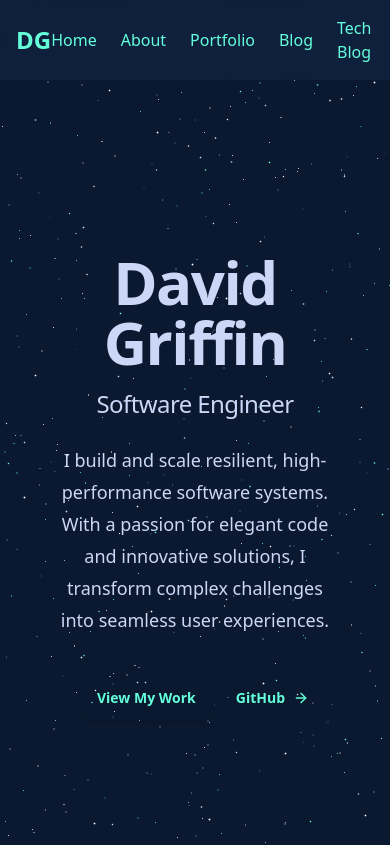
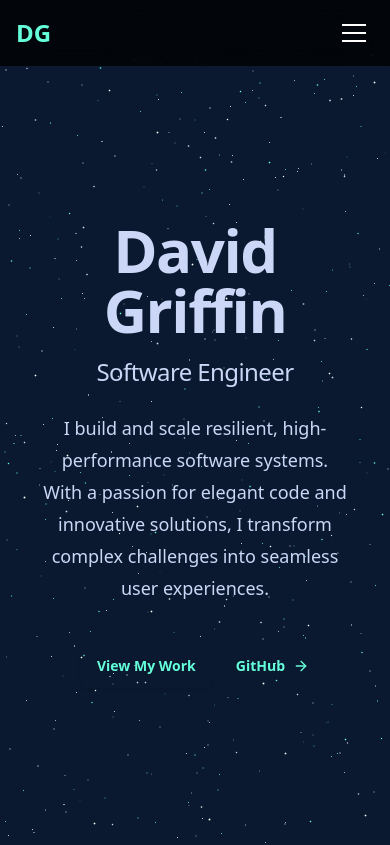
Before and after one commit to Davie3/davie3-com, a Next.js app: page / in a window 390 px wide. Shown: the top 845 px of the page. Built offline with nearby package versions, Linux system fonts and the light colour scheme.

Commit message:
feat: add responsive mobile navigation with animated menu overlay

```diff
--- a/src/app/page.tsx
+++ b/src/app/page.tsx
@@ -11,7 +11,10 @@ const GITHUB_URL = 'https://github.com/davie3';
  */
 export default function Home(): JSX.Element {
   return (
-    <main className="flex flex-col items-center justify-center min-h-screen p-8 text-center bg-background">
+    <main
+      className="flex flex-col items-center justify-center p-4 text-center md:p-8"
+      style={{ minHeight: 'calc(100vh - 4rem)' }}
+    >
       <div className="max-w-3xl">
         <h1 className="text-6xl font-bold tracking-tight text-primary sm:text-7xl md:text-8xl">
           David Griffin
--- a/src/components/header.tsx
+++ b/src/components/header.tsx
@@ -3,6 +3,7 @@
 import { motion } from 'framer-motion';
 import Link from 'next/link';
 import { usePathname } from 'next/navigation';
+import { MobileNav } from '@/components/mobile-nav';
 
 type NavLink = {
   name: string;
@@ -46,18 +47,17 @@ export function Header() {
 
   return (
     <motion.header
-      className="fixed top-0 left-0 right-0 z-50 bg-[color:var(--color-navy-light)]/80 backdrop-blur-md"
+      className="fixed top-0 left-0 right-0 z-50 bg-black/80 backdrop-blur-md"
       initial={{ y: -100, opacity: 0 }}
       animate={{ y: 0, opacity: 1 }}
       transition={{ duration: 0.5 }}
     >
       <nav className="container mx-auto flex items-center justify-between p-4">
-        <Link
-          href="/"
-          className="text-2xl font-bold text-[color:var(--color-accent)]"
-        >
+        <Link href="/" className="text-2xl font-bold text-primary">
           DG
         </Link>
+
+        <div className="hidden md:block">
           <motion.ul
             className="flex items-center gap-6"
             variants={navContainerVariants}
@@ -66,14 +66,17 @@ export function Header() {
           >
             {navLinks.map((link) => {
               const isActive = pathname === link.href;
-
               return (
                 <motion.li key={link.name} variants={navItemVariants}>
                   <Link
                     href={link.href}
                     target={link.openInNewTab ? '_blank' : undefined}
                     rel={link.openInNewTab ? 'noopener noreferrer' : undefined}
-                  className={`transition-colors duration-300 ${isActive ? 'text-[color:var(--color-accent)]' : 'text-[color:var(--color-slate-light)] hover:text-[color:var(--color-accent)]'}`}
+                    className={`transition-colors duration-300 ${
+                      isActive
+                        ? 'text-primary'
+                        : 'text-muted-foreground hover:text-primary'
+                    }`}
                   >
                     {link.name}
                   </Link>
@@ -81,6 +84,9 @@ export function Header() {
               );
             })}
           </motion.ul>
+        </div>
+
+        <MobileNav />
       </nav>
     </motion.header>
   );
--- /dev/null
+++ b/src/components/mobile-nav.tsx
@@ -0,0 +1,146 @@
+'use client';
+
+import { useState, useEffect } from 'react';
+import Link from 'next/link';
+import { usePathname } from 'next/navigation';
+import { motion, AnimatePresence, Variants } from 'framer-motion';
+import { useLockBody } from '@/hooks/use-lock-body';
+
+type NavLink = {
+  name: string;
+  href: string;
+  openInNewTab?: boolean;
+};
+
+const navLinks: NavLink[] = [
+  { name: 'Home', href: '/' },
+  { name: 'About', href: '/about' },
+  { name: 'Portfolio', href: '/portfolio' },
+  { name: 'Blog', href: 'https://blog.davie3.com', openInNewTab: true },
+  { name: 'Tech Blog', href: 'https://tech.davie3.com', openInNewTab: true },
+  { name: 'Contact', href: '/contact' },
+];
+
+const menuVariants: Variants = {
+  initial: {
+    opacity: 0,
+    x: '100%',
+  },
+  animate: {
+    opacity: 1,
+    x: 0,
+    transition: {
+      duration: 0.3,
+      ease: 'easeInOut',
+    },
+  },
+  exit: {
+    opacity: 0,
+    x: '100%',
+    transition: {
+      duration: 0.3,
+      ease: 'easeInOut',
+    },
+  },
+};
+
+const navItemVariants: Variants = {
+  hidden: { y: -20, opacity: 0 },
+  visible: {
+    y: 0,
+    opacity: 1,
+    transition: {
+      duration: 0.3,
+    },
+  },
+};
+
+export function MobileNav() {
+  const [isOpen, setIsOpen] = useState(false);
+  const pathname = usePathname();
+  useLockBody(isOpen);
+
+  useEffect(() => {
+    if (isOpen) {
+      setIsOpen(false);
+    }
+  }, [pathname]);
+
+  const toggleMenu = () => {
+    setIsOpen(!isOpen);
+  };
+
+  return (
+    <div className="md:hidden">
+      <button
+        onClick={toggleMenu}
+        className="z-50 relative p-2 focus:outline-none"
+        aria-label="Toggle menu"
+      >
+        <div className="space-y-1.5">
+          <motion.span
+            className="block w-6 h-0.5 bg-white"
+            animate={{ rotate: isOpen ? 45 : 0, y: isOpen ? 6 : 0 }}
+          ></motion.span>
+          <motion.span
+            className="block w-6 h-0.5 bg-white"
+            animate={{ opacity: isOpen ? 0 : 1 }}
+          ></motion.span>
+          <motion.span
+            className="block w-6 h-0.5 bg-white"
+            animate={{ rotate: isOpen ? -45 : 0, y: isOpen ? -6 : 0 }}
+          ></motion.span>
+        </div>
+      </button>
+
+      <AnimatePresence>
+        {isOpen && (
+          <motion.div
+            className="fixed inset-0 bg-black/80 backdrop-blur-sm z-40"
+            initial={{ opacity: 0 }}
+            animate={{ opacity: 1 }}
+            exit={{ opacity: 0 }}
+            onClick={toggleMenu}
+          >
+            <motion.div
+              className="fixed top-0 right-0 bottom-0 w-3/4 max-w-sm bg-[color:var(--color-navy)] p-10 z-50"
+              variants={menuVariants}
+              initial="initial"
+              animate="animate"
+              exit="exit"
+              onClick={(e) => e.stopPropagation()}
+            >
+              <nav className="mt-16">
+                <ul className="flex flex-col items-center gap-8">
+                  {navLinks.map((link) => {
+                    const isActive = pathname === link.href;
+                    return (
+                      <motion.li key={link.name} variants={navItemVariants}>
+                        <Link
+                          href={link.href}
+                          target={link.openInNewTab ? '_blank' : undefined}
+                          rel={
+                            link.openInNewTab
+                              ? 'noopener noreferrer'
+                              : undefined
+                          }
+                          className={`text-2xl transition-colors duration-300 ${
+                            isActive
+                              ? 'text-[color:var(--color-accent)]'
+                              : 'text-[color:var(--color-slate-light)] hover:text-[color:var(--color-accent)]'
+                          }`}
+                        >
+                          {link.name}
+                        </Link>
+                      </motion.li>
+                    );
+                  })}
+                </ul>
+              </nav>
+            </motion.div>
+          </motion.div>
+        )}
+      </AnimatePresence>
+    </div>
+  );
+}
--- /dev/null
+++ b/src/hooks/use-lock-body.ts
@@ -0,0 +1,13 @@
+import { useLayoutEffect } from 'react';
+
+export function useLockBody(isLocked: boolean): void {
+  useLayoutEffect(() => {
+    if (isLocked) {
+      const originalStyle = window.getComputedStyle(document.body).overflow;
+      document.body.style.overflow = 'hidden';
+      return () => {
+        document.body.style.overflow = originalStyle;
+      };
+    }
+  }, [isLocked]);
+}
```
Lines whose indentation alone changed are shown as unchanged.
